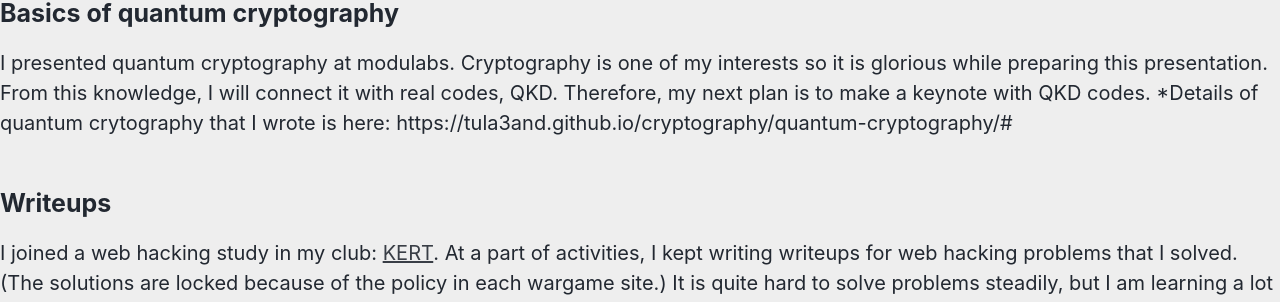
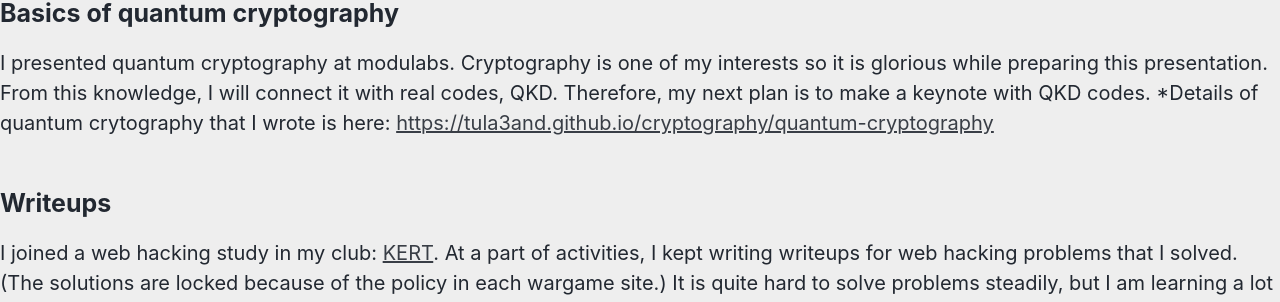
Before and after one commit to tula3and/tula3and.github.io, a Jekyll site: the page built from _docs/2021-04-06-monthly-mar.md, in a window 1280 px wide. Shown: the part 523-825 px from the top of the page. Built offline with Jekyll 4.4.1, drawn with Linux system fonts in a browser that asks for light colours; cached includes are drawn as plain includes; our own code applies the rules of GitHub Pages for plain Markdown files; some of the changed lines change nothing that is shown.

Commit message:
Add a link

```diff
--- a/_docs/2021-04-06-monthly-mar.md
+++ b/_docs/2021-04-06-monthly-mar.md
@@ -30,7 +30,7 @@ I presented quantum cryptography at modulabs.
 Cryptography is one of my interests so it is glorious while preparing this presentation.
 From this knowledge, I will connect it with real codes, QKD.
 Therefore, my next plan is to make a keynote with QKD codes.
-*Details of quantum crytography that I wrote is here: https://tula3and.github.io/cryptography/quantum-cryptography/#
+*Details of quantum crytography that I wrote is here: [https://tula3and.github.io/cryptography/quantum-cryptography](https://tula3and.github.io/cryptography/quantum-cryptography/#)
 
 ## Writeups
 
```
